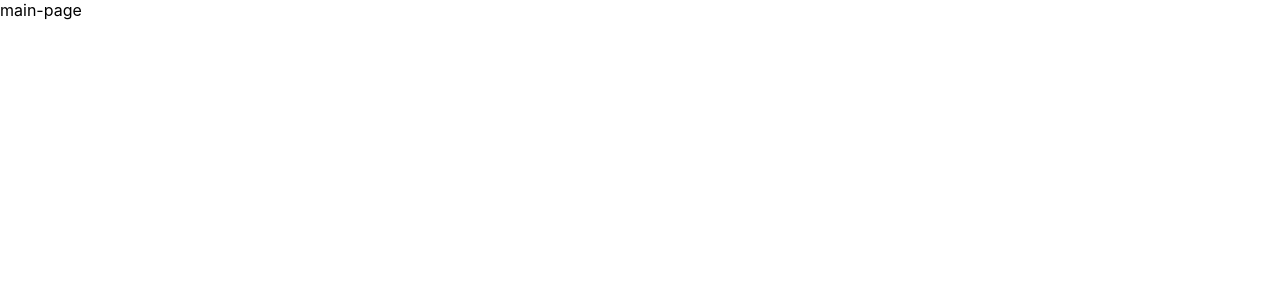
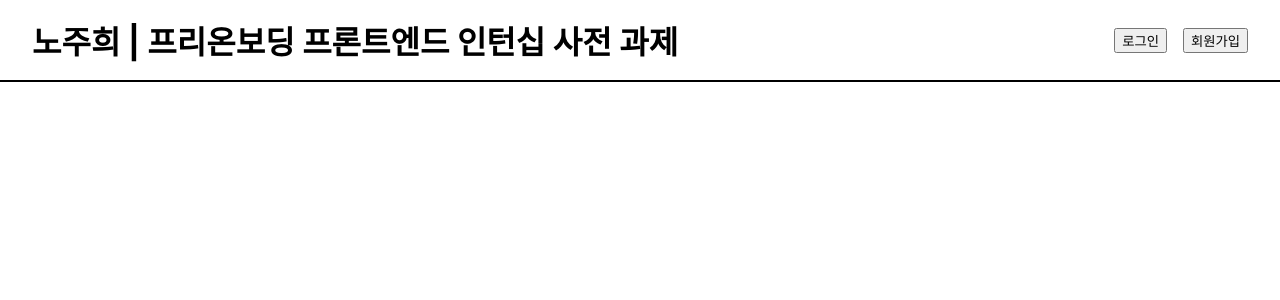
Before and after one commit to jh1109/wanted-pre-onboarding-frontend, a React (Create React App) app: page / in a window 1280 px wide. Shown: the top 300 px of the page. Built offline with nearby package versions, Linux system fonts and the light colour scheme.

Commit message:
style: 헤더 레이아웃

```diff
--- /dev/null
+++ b/src/components/UI/Button.js
@@ -0,0 +1,11 @@
+import React from 'react';
+
+const Button = ({ type, onClick, children }) => {
+  return (
+    <button type={type || 'button'} onClick={onClick}>
+      {children}
+    </button>
+  );
+};
+
+export default Button;
--- /dev/null
+++ b/src/components/header/Header.js
@@ -0,0 +1,23 @@
+import React from 'react';
+
+import classes from './Header.module.css';
+import Button from '../UI/Button';
+const Header = () => {
+  return (
+    <header className={classes.header}>
+      <h1>노주희 | 프리온보딩 프론트엔드 인턴십 사전 과제</h1>
+      <nav className={classes.navigation}>
+        <ul>
+          <li>
+            <Button>로그인</Button>
+          </li>
+          <li>
+            <Button>회원가입</Button>
+          </li>
+        </ul>
+      </nav>
+    </header>
+  );
+};
+
+export default Header;
--- /dev/null
+++ b/src/components/header/Header.module.css
@@ -0,0 +1,16 @@
+.header {
+  height: 5rem;
+  border-bottom: 2px solid black;
+  display: flex;
+  flex-flow: row nowrap;
+  justify-content: space-between;
+  padding: 0 2rem;
+  align-items: center;
+}
+.navigation ul{
+  list-style: none;
+  display: flex;
+  flex-flow: row nowrap;
+  align-items: center;
+  gap: 1rem;
+}
--- a/src/pages/Main.js
+++ b/src/pages/Main.js
@@ -1,7 +1,8 @@
 import React from 'react';
+import Header from '../components/header/Header';
 
 const Main = () => {
-  return <div>main-page</div>;
+  return <Header />;
 };
 
 export default Main;
```
